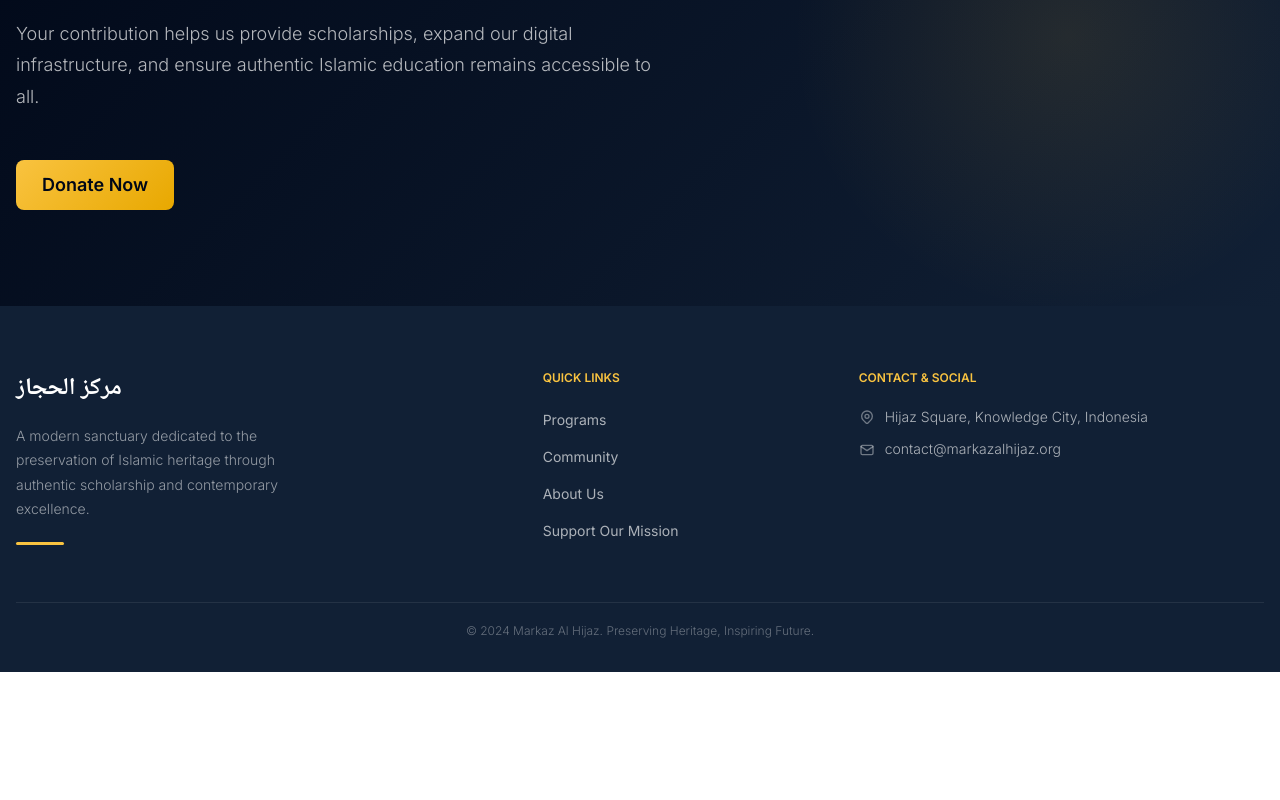
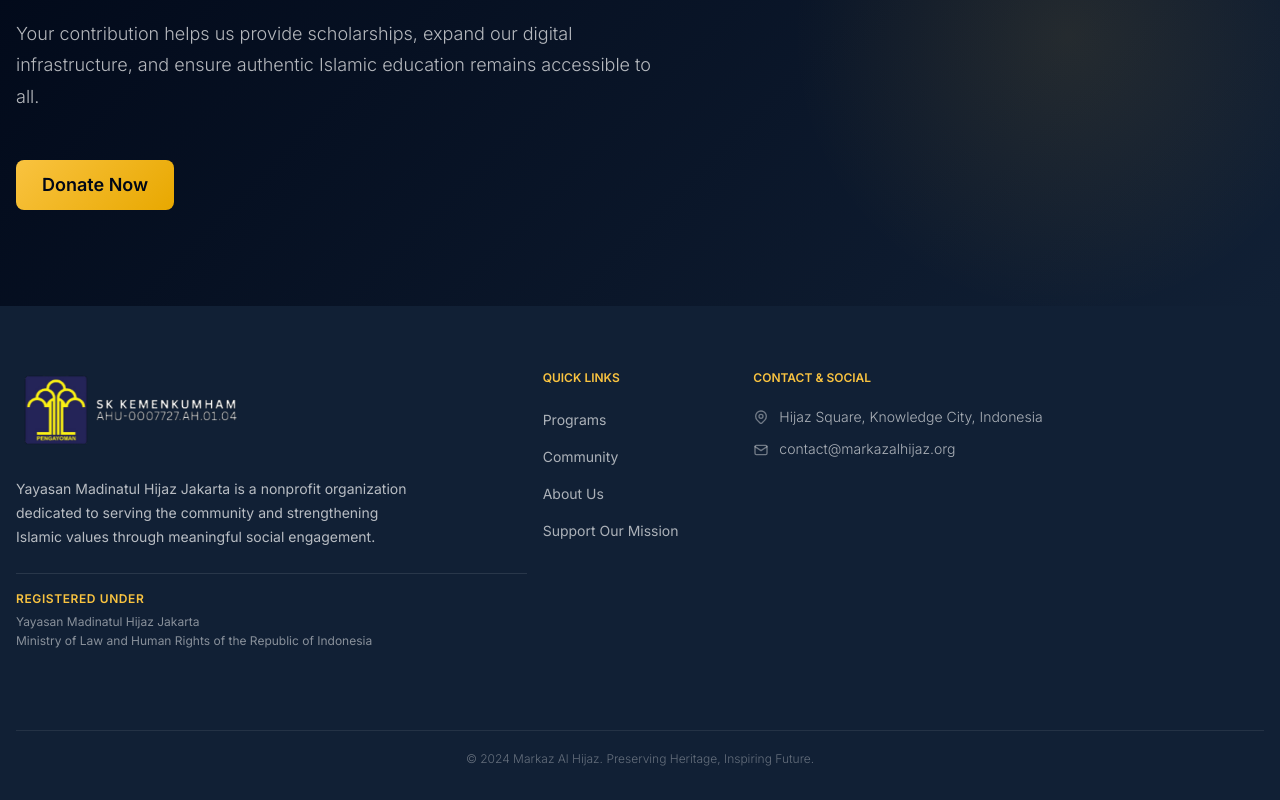
Before and after one commit to Archaick/hijaz, a Next.js app: page /en in a window 1280 px wide. Shown: the part 2989-3789 px from the top of the page. Before the commit the page ends 3661 px from the top, so only its background shows below. Built offline with nearby package versions, Linux system fonts and the light colour scheme.

Commit message:
feat: implement internationalized footer component and add multi-language support files

```diff
--- a/components/Footer.jsx
+++ b/components/Footer.jsx
@@ -27,43 +27,61 @@ export default function Footer() {
         <Grid gutter={{ base: 'xl', md: '4rem' }} mb={48}>
           {/* Brand column */}
           <Grid.Col span={{ base: 12, md: 5 }}>
-            <Text
-              mb="md"
+            <Box mb="xl">
+              <img
+                src="/ahu-logo.png"
+                alt="Madinatul Hijaz Logo"
                 style={{
-                fontFamily: 'var(--font-arabic)',
-                fontSize: '1.5rem',
-                fontWeight: 700,
-                color: '#fff',
+                  height: '80px',
+                  objectFit: 'contain',
+                  marginBottom: '1.25rem'
                 }}
-            >
-              مركز الحجاز
-            </Text>
+              />
+
               <Text
                 size="sm"
                 style={{
-                color: 'rgba(255,255,255,0.55)',
-                lineHeight: 1.75,
-                maxWidth: 320,
-                fontWeight: 300,
+                  color: 'rgba(255,255,255,0.7)',
+                  lineHeight: 1.7,
+                  fontWeight: 400,
+                  maxWidth: 400,
+                  marginBottom: '1.5rem'
                 }}
               >
-              {t('tagline')}
+                {t('description')}
               </Text>
 
-            {/* Gold accent bar */}
-            <Box
-              mt="lg"
+              <Box pt="md" style={{ borderTop: '1px solid rgba(255,255,255,0.1)' }}>
+                <Text
+                  size="xs"
                   style={{
-                width: 48,
-                height: 3,
-                background: 'var(--color-secondary)',
-                borderRadius: 2,
+                    color: 'var(--color-secondary)',
+                    lineHeight: 1.5,
+                    fontWeight: 600,
+                    textTransform: 'uppercase',
+                    letterSpacing: '0.05em',
+                    marginBottom: 4
                   }}
-            />
+                >
+                  {t('registered_under')}
+                </Text>
+                <Text
+                  size="xs"
+                  style={{
+                    color: 'rgba(255,255,255,0.5)',
+                    lineHeight: 1.6,
+                    fontWeight: 400,
+                  }}
+                >
+                  {t('registration_org')}<br />
+                  {t('registration_ministry')}
+                </Text>
+              </Box>
+            </Box>
           </Grid.Col>
 
           {/* Quick Links */}
-          <Grid.Col span={{ base: 6, md: 3 }}>
+          <Grid.Col span={{ base: 6, md: 2 }}>
             <Text
               size="xs"
               fw={600}
--- a/components/Navbar.jsx
+++ b/components/Navbar.jsx
@@ -39,7 +39,7 @@ export default function Navbar() {
     // Replace /currentLocale with /newLocale in path
     const segments = pathname.split('/');
     segments[1] = newLocale;
-    router.push(segments.join('/') || `/${newLocale}`);
+    router.push(segments.join('/') || `/${newLocale}`, { scroll: false });
     close();
   };
 
--- a/messages/ar.json
+++ b/messages/ar.json
@@ -51,7 +51,10 @@
     "courses": "دورات تعليمية"
   },
   "footer": {
-    "tagline": "ملاذٌ حديث مكرّس للحفاظ على التراث الإسلامي من خلال الدراسة الأصيلة والتميز المعاصر.",
+    "description": "مؤسسة مدينة الحجاز جاكرتا هي مؤسسة غير ربحية تُعنى بخدمة المجتمع وتعزيز القيم الإسلامية بروح المسؤولية والعطاء",
+    "registered_under": "مسجلة تحت",
+    "registration_org": "مؤسسة مدينة الحجاز جاكرتا",
+    "registration_ministry": "وزارة القانون وحقوق الإنسان بجمهورية إندونيسيا",
     "quick_links": "روابط سريعة",
     "contact": "التواصل والتواصل الاجتماعي",
     "address": "ميدان الحجاز، مدينة المعرفة، إندونيسيا",
--- a/messages/en.json
+++ b/messages/en.json
@@ -51,7 +51,10 @@
     "courses": "Educational Courses"
   },
   "footer": {
-    "tagline": "A modern sanctuary dedicated to the preservation of Islamic heritage through authentic scholarship and contemporary excellence.",
+    "description": "Yayasan Madinatul Hijaz Jakarta is a nonprofit organization dedicated to serving the community and strengthening Islamic values through meaningful social engagement.",
+    "registered_under": "Registered under",
+    "registration_org": "Yayasan Madinatul Hijaz Jakarta",
+    "registration_ministry": "Ministry of Law and Human Rights of the Republic of Indonesia",
     "quick_links": "Quick Links",
     "contact": "Contact & Social",
     "address": "Hijaz Square, Knowledge City, Indonesia",
--- a/messages/id.json
+++ b/messages/id.json
@@ -51,7 +51,10 @@
     "courses": "Kursus Pendidikan"
   },
   "footer": {
-    "tagline": "Sanctuary modern yang didedikasikan untuk pelestarian warisan Islam melalui keilmuan otentik dan keunggulan kontemporer.",
+    "description": "Yayasan Madinatul Hijaz Jakarta adalah lembaga nirlaba yang berkomitmen berkontribusi bagi masyarakat melalui pelayanan sosial dan penguatan nilai-nilai keislaman.",
+    "registered_under": "Terdaftar di bawah",
+    "registration_org": "Yayasan Madinatul Hijaz Jakarta",
+    "registration_ministry": "Kementerian Hukum dan Hak Asasi Manusia Republik Indonesia",
     "quick_links": "Tautan Cepat",
     "contact": "Kontak & Media Sosial",
     "address": "Hijaz Square, Kota Ilmu, Indonesia",
```
Lines whose indentation alone changed are shown as unchanged.
